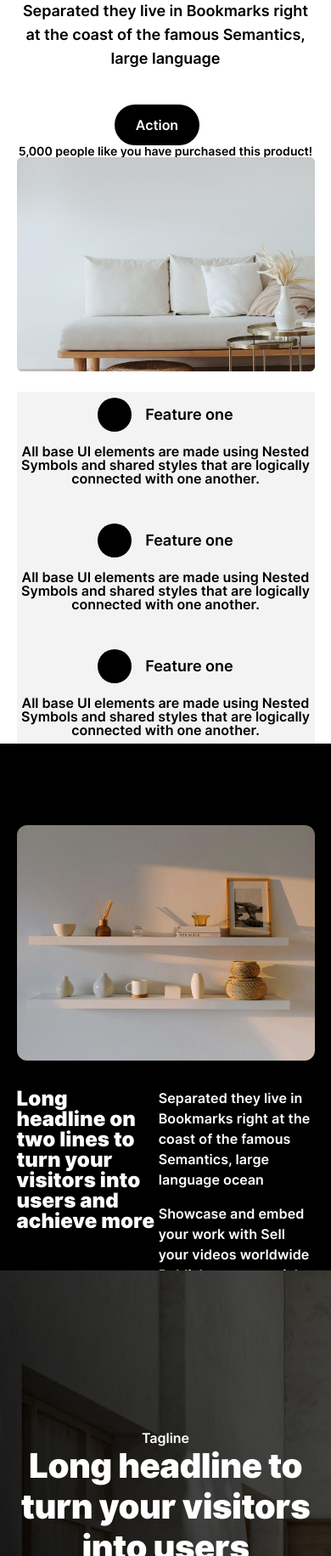
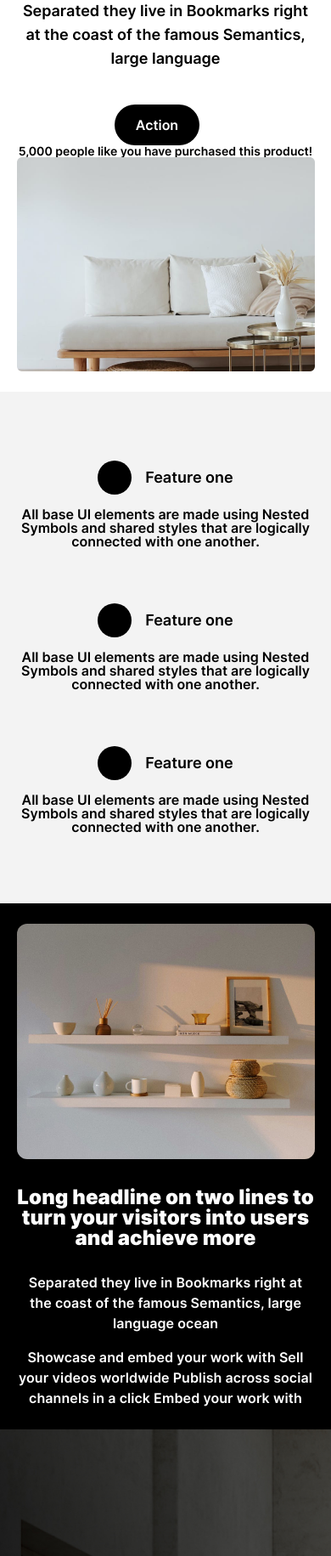
Before and after one commit to ninik12/lesson9-mentorship, a plain HTML site: page index.html in a window 390 px wide. Shown: the part 169-2000 px from the top of the page at 85% size. Drawn offline with Linux system fonts and the light colour scheme.

Commit message:
add file

```diff
--- a/css/style.css
+++ b/css/style.css
@@ -36,7 +36,8 @@
     display: flex;
     align-items: center;
 }
-.flex-space-between{
+
+.flex-space-between {
     display: flex;
     justify-content: space-between;
     align-items: center;
@@ -56,15 +57,20 @@
 }
 
 /* section2 */
+.section2 {
+    background-color: #F3F3F3;
+    padding: 64px 0;
+
+
+}
+
 .section2-wraper {
     max-width: 1140px;
-    height: 245px;
     width: 90%;
     display: flex;
     align-items: center;
     margin: 0 auto;
     column-gap: 30px;
-    background-color: #F3F3F3;
 }
 
 .section2-three-wraper {
@@ -91,30 +97,31 @@
 /* section3 */
 
 .section3 {
-    height: 620px;
     background-color: black;
     position: relative;
     padding: 96px 0;
 }
 
 .section3-wraper {
-    height: 428px;
     background-color: black;
     color: white;
+    column-gap: 133px;
+}
 
-}
-.section3-left-wraper{
+.section3-left-wraper {
     width: 503.5px;
 }
-.section3-p1{
-    width: 503px;
+
+.section3-p1 {
     line-height: 24px;
     letter-spacing: 0.1px;
 }
-.section3-p2{
+
+.section3-p2 {
     margin: 16px 0;
 }
-.image-section3{
+
+.image-section3 {
     border-radius: 12px;
     width: 504px;
 }
@@ -123,11 +130,11 @@
 .div-wraper {
     background-image: url(../images/CTAImg-Wide-1440px+-New.jpg);
     background-repeat: no-repeat;
+    background-size: cover;
     width: 100%;
     height: 564px;
     position: relative;
 }
-
 .image-text-block {
     max-width: 540px;
     width: 90%;
@@ -180,7 +187,13 @@
 
 .image-text-block {}
 
-.button1 {}
+.button1 {
+    width: 84px;
+    height: 40px;
+    border-radius: 24px;
+    border: none;
+    outline: none;
+}
 
 /* responsive */
 @media(max-width: 1024px) {
@@ -210,22 +223,31 @@
     .right-wraper-img {
         width: 100%;
     }
-    .section3-wraper{
+
+    .section3-wraper {
         flex-direction: column;
         width: 90%;
+
     }
+
+    .section3 {
+        padding: 32px 0;
+
+    }
+
     .section3-right-wraper,
     .section3-left-wraper,
-    .section3-p1{
+    .section3-p1 {
         width: 100%;
     }
 
-    .section3-left-wraper{
+    .section3-left-wraper {
         display: flex;
         justify-content: space-between;
 
     }
-    .section3-p2{
+
+    .section3-p2 {
         margin-top: 0;
     }
 
@@ -246,7 +268,6 @@
 
     .section2-wraper {
         flex-direction: column;
-        height: 414px;
         row-gap: 30px;
     }
 
@@ -258,8 +279,25 @@
         align-items: center;
         flex-direction: column;
         height: 138px;
+    }
+    .section3 {
+        padding: 24px 0;
+    }
+    .section3-wraper {
+        flex-direction: column;
+    }
+    .section3-left-wraper {
+        flex-direction: column;
+        text-align: center;
+    }
+    .section3-p2 {
+        margin-top: 29px;
+    }
 
 
+}
+@media(max-width:375px){
+    .spacing{
+        font-size: 28px;
     }
-
 }
--- a/index.html
+++ b/index.html
@@ -37,7 +37,7 @@
         </div>
 
     </section>
-    <section>
+    <section class="section2">
         <div class="section2-wraper">
             <div class="section2-three-wraper">
                 <div class="feature-div">
```
